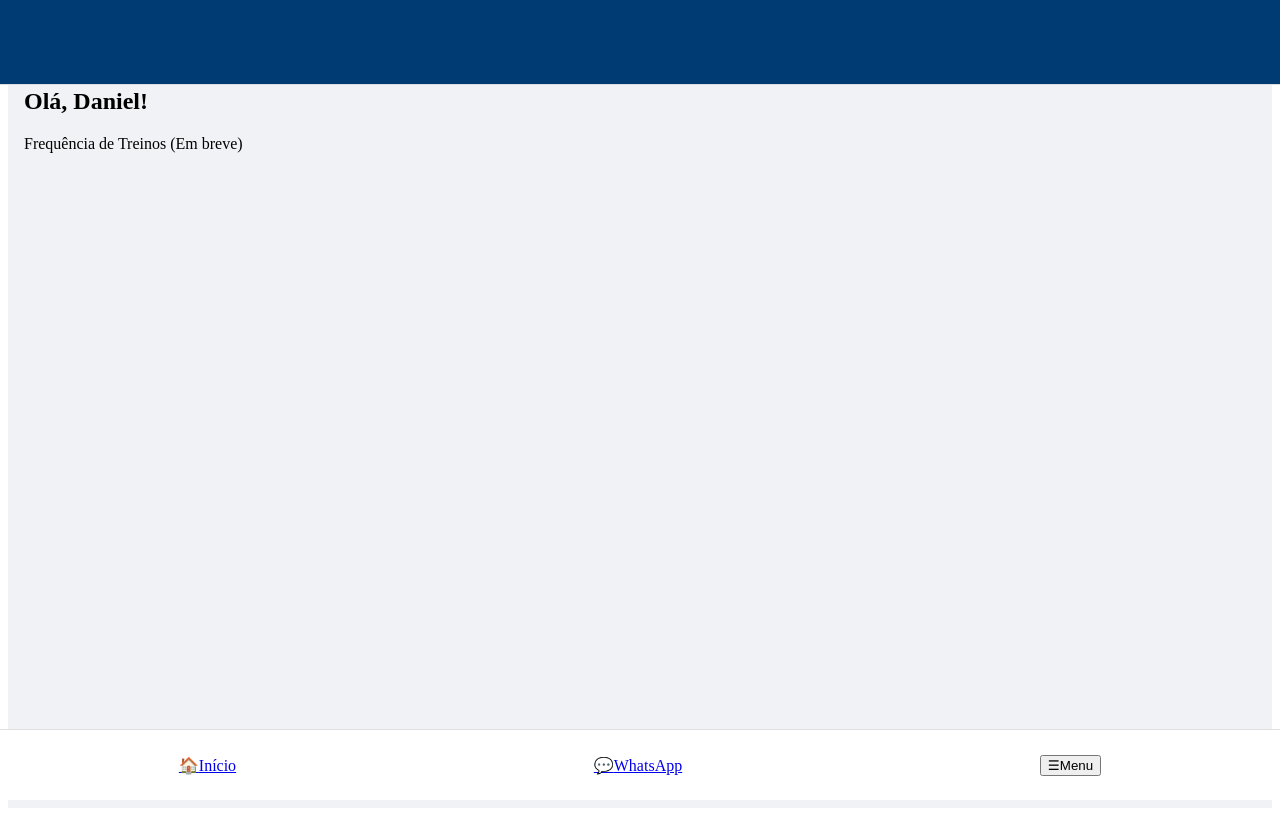
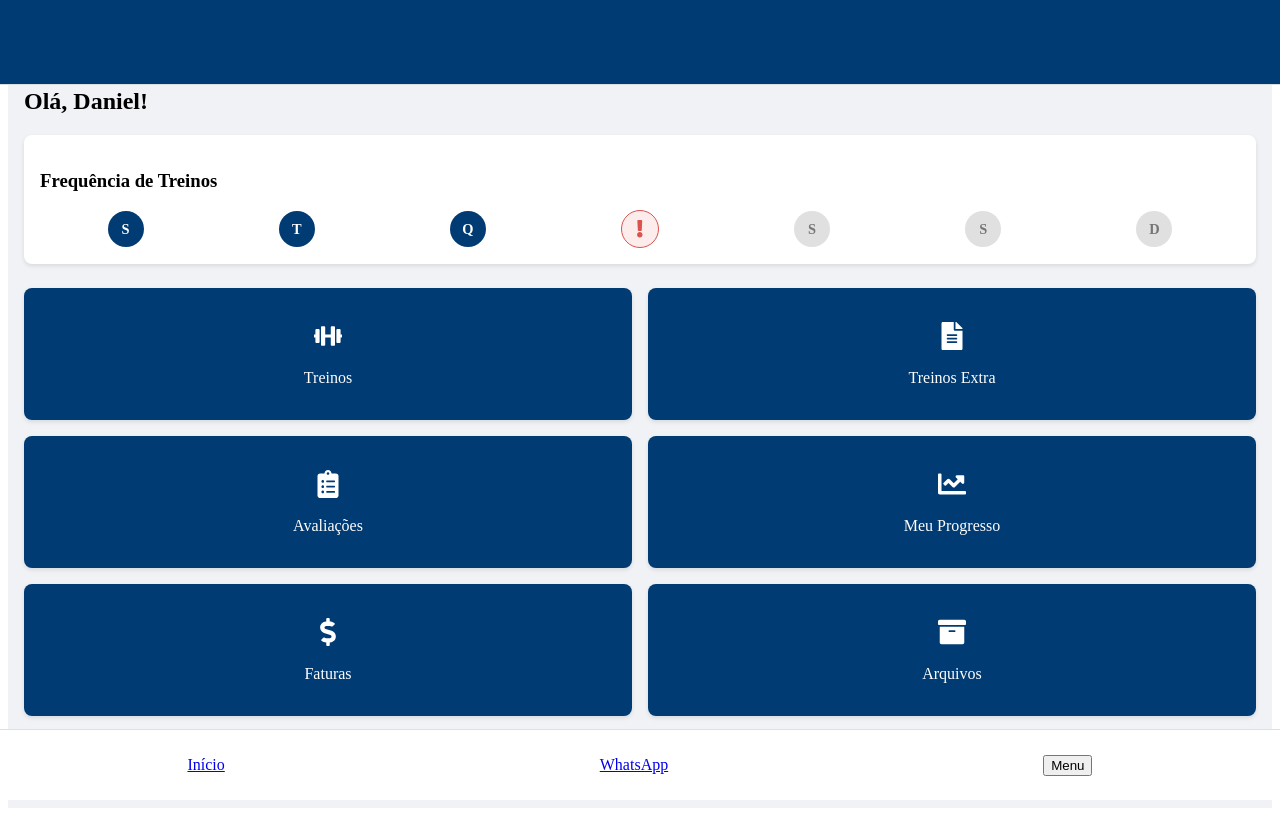
Before and after one commit to DanielPMorais/fit-track, a React (Vite) app: page / in a window 1280 px wide. Built offline with nearby package versions, Linux system fonts and the light colour scheme.

Commit message:
feat: build static HomePage with NavButton and FrequencyTracker

```diff
--- a/package.json
+++ b/package.json
@@ -12,6 +12,7 @@
   "dependencies": {
     "react": "^19.1.1",
     "react-dom": "^19.1.1",
+    "react-icons": "^5.5.0",
     "react-router-dom": "^7.9.4"
   },
   "devDependencies": {
--- /dev/null
+++ b/src/components/FrequencyTracker/FrequencyTracker.jsx
@@ -0,0 +1,42 @@
+import React from 'react';
+import styles from './FrequencyTracker.module.css';
+import { FaExclamation } from 'react-icons/fa';
+
+// Por enquanto, vamos 'hardcodar' os dias de treino
+const days = [
+  { label: 'S', status: 'done' },
+  { label: 'T', status: 'done' },
+  { label: 'Q', status: 'done' },
+  { label: 'Q', status: 'missed' },
+  { label: 'S', status: 'pending' },
+  { label: 'S', status: 'pending' },
+  { label: 'D', status: 'pending' },
+];
+
+const renderDayContent = (day) => {
+  if (day.status === 'missed') {
+    return <FaExclamation />;
+  }
+  return day.label;
+}
+
+const getDayClass = (status) => {
+  if (status === 'missed') return styles.missed;
+  if (status === 'done') return styles.done;
+  return styles.pending;
+}
+
+export function FrequencyTracker() {
+  return (
+    <div className={styles.card}>
+      <h3>Frequência de Treinos</h3>
+      <div className={styles.daysContainer}>
+        {days.map((day, index) => (
+          <div key={index} className={`${styles.dayBubble} ${getDayClass(day.status)}`}>
+            {renderDayContent(day)}
+          </div>
+        ))}
+      </div>
+    </div>
+  );
+}
--- /dev/null
+++ b/src/components/FrequencyTracker/FrequencyTracker.module.css
@@ -0,0 +1,58 @@
+.card {
+  background-color: #ffffff;
+  border-radius: 8px;
+  padding: 1rem;
+  box-shadow: 0 2px 4px rgba(0, 0, 0, 0.1);
+  margin-bottom: 1.5rem;
+}
+
+.title {
+  font-size: 1.1rem;
+  font-weight: 600;
+  color: #333333;
+  margin-top: 0;
+  margin-bottom: 1rem;
+}
+
+.daysContainer {
+  display: flex;
+  justify-content: space-around;
+  align-items: center;
+}
+
+.dayBubble {
+  display: flex;
+  align-items: center;
+  justify-content: center;
+  width: 36px;
+  height: 36px;
+  border-radius: 50%;
+  font-weight: 600;
+  font-size: 0.9rem;
+}
+
+.pending {
+  background-color: #e0e0e0;
+  color: #757575;
+}
+
+.done {
+  background-color: #003B73;
+  color: #ffffff;
+}
+
+.missed {
+  background-color: #fceceb;
+  color: #d9534f;
+  border: 1px solid #d9534f;
+  font-size: 1.1rem;
+}
+
+@media only screen and (max-width: 600px) {
+  .dayBubble {
+    width: 28px;
+    height: 28px;
+    font-weight: 400;
+    font-size: 0.6rem;
+  }
+}
--- /dev/null
+++ b/src/components/FrequencyTracker/index.js
@@ -0,0 +1 @@
+export * from './FrequencyTracker';
--- a/src/components/Layout/Layout.jsx
+++ b/src/components/Layout/Layout.jsx
@@ -2,9 +2,9 @@ import React from "react";
 import { Outlet, Link } from "react-router-dom";
 import styles from "./Layout.module.css";
 
-const IconHome = () => <span>🏠</span>;
-const IconWhatsApp = () => <span>💬</span>;
-const IconMenu = () => <span>☰</span>;
+const IconHome = () => <span></span>;
+const IconWhatsApp = () => <span></span>;
+const IconMenu = () => <span></span>;
 
 export function Layout() {
   return (
--- /dev/null
+++ b/src/components/NavButton/NavButton.jsx
@@ -0,0 +1,14 @@
+import React from "react";
+import { Link } from "react-router-dom";
+import styles from "./NavButton.module.css";
+
+// Nosso botão aceitará 'to' (para onde navegar), 'label' (o texto)
+// e 'children' (que será o ícone que passarmos)
+export function NavButton({ to, label, children }) {
+  return (
+    <Link to={to} className={styles.navButton}>
+      <div className={styles.iconWrapper}>{children}</div>
+      <span>{label}</span>
+    </Link>
+  );
+}
--- /dev/null
+++ b/src/components/NavButton/NavButton.module.css
@@ -0,0 +1,45 @@
+.navButton {
+  display: flex;
+  flex-direction: column;
+  align-items: center;
+  justify-content: center;
+  padding: 1rem;
+  background-color: #003b73;
+  color: #ffffff;
+  text-decoration: none;
+  border-radius: 8px;
+  min-height: 100px;
+  transition: transform 0.2s ease, box-shadow 0.2s ease;
+  box-shadow: 0 2px 4px rgba(0, 0, 0, 0.1);
+}
+
+.navButton:hover {
+  transform: translateY(-2px);
+  box-shadow: 0 4px 8px rgba(0, 0, 0, 0.15);
+}
+
+.iconWrapper {
+  font-size: 1.75rem;
+  margin-bottom: 0.75rem;
+}
+
+.label {
+  font-size: 0.9rem;
+  font-weight: 500;
+  text-align: center;
+}
+
+@media only screen and (max-width: 600px) {
+  .navButton {
+    padding: 0.6rem;
+    min-height: 50px;
+  }
+
+  .label {
+    font-size: 0.6rem;
+  }
+
+  .iconWrapper {
+    font-size: 1.4rem;
+  }
+}
--- /dev/null
+++ b/src/components/NavButton/index.js
@@ -0,0 +1 @@
+export * from './NavButton';
--- a/src/pages/HomePage.jsx
+++ b/src/pages/HomePage.jsx
@@ -1,11 +1,52 @@
 import React from "react";
+import styles from "./HomePage.module.css";
+
+import { FrequencyTracker } from "../components/FrequencyTracker";
+import { NavButton } from "../components/NavButton";
+
+import {
+  FaDumbbell,
+  FaFileAlt,
+  FaClipboardList,
+  FaChartLine,
+  FaDollarSign,
+  FaArchive,
+} from "react-icons/fa";
 
 export function HomePage() {
   return (
     <div>
-      <h2>Olá, Daniel!</h2>
-      <p>Frequência de Treinos (Em breve)</p>
-      {/* TODO: adicionar os botões "Treinos", "Avaliações" etc. */}
+      <h2 className={styles.greeting}>Olá, Daniel!</h2>
+
+      <FrequencyTracker />
+
+      <div className={styles.navGrid}>
+        {/* Nossos botões reutilizáveis! */}
+
+        <NavButton to="/treinos" label="Treinos">
+          <FaDumbbell />
+        </NavButton>
+
+        <NavButton to="/treinos-extra" label="Treinos Extra">
+          <FaFileAlt />
+        </NavButton>
+
+        <NavButton to="/avaliacoes" label="Avaliações">
+          <FaClipboardList />
+        </NavButton>
+
+        <NavButton to="/progresso" label="Meu Progresso">
+          <FaChartLine />
+        </NavButton>
+
+        <NavButton to="/faturas" label="Faturas">
+          <FaDollarSign />
+        </NavButton>
+
+        <NavButton to="/arquivos" label="Arquivos">
+          <FaArchive />
+        </NavButton>
+      </div>
     </div>
   );
 }
--- /dev/null
+++ b/src/pages/HomePage.module.css
@@ -0,0 +1,13 @@
+.gretting {
+  font-size: 1.5rem;
+  font-weight: 700;
+  color: #333333;
+  margin-top: 1rem;
+  margin-bottom: 1.5rem;
+}
+
+.navGrid {
+  display: grid;
+  grid-template-columns: 1fr 1fr;
+  gap: 1rem;
+}
```
Also changed, not shown: 1 other file (tests, documents, lock files or other folders).
